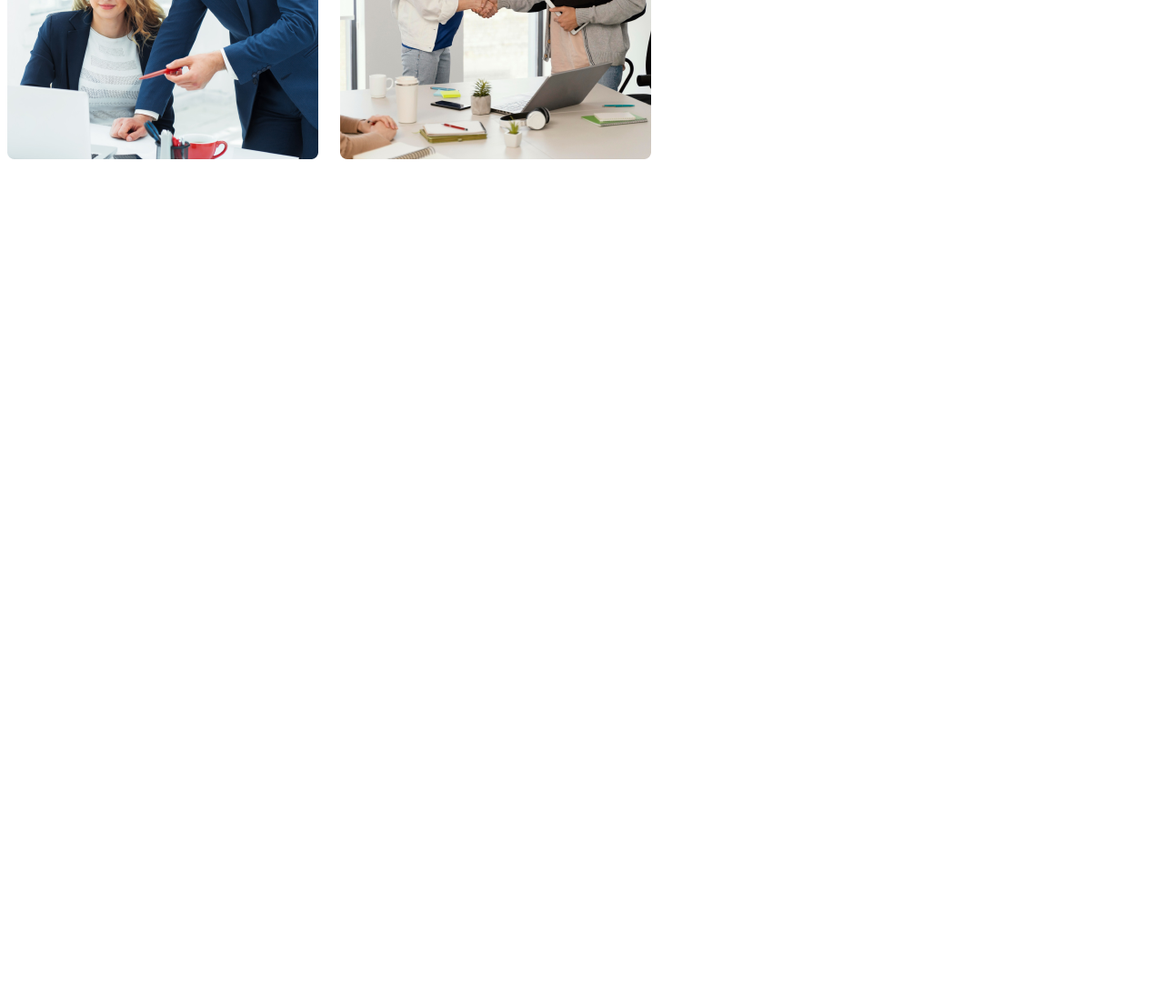
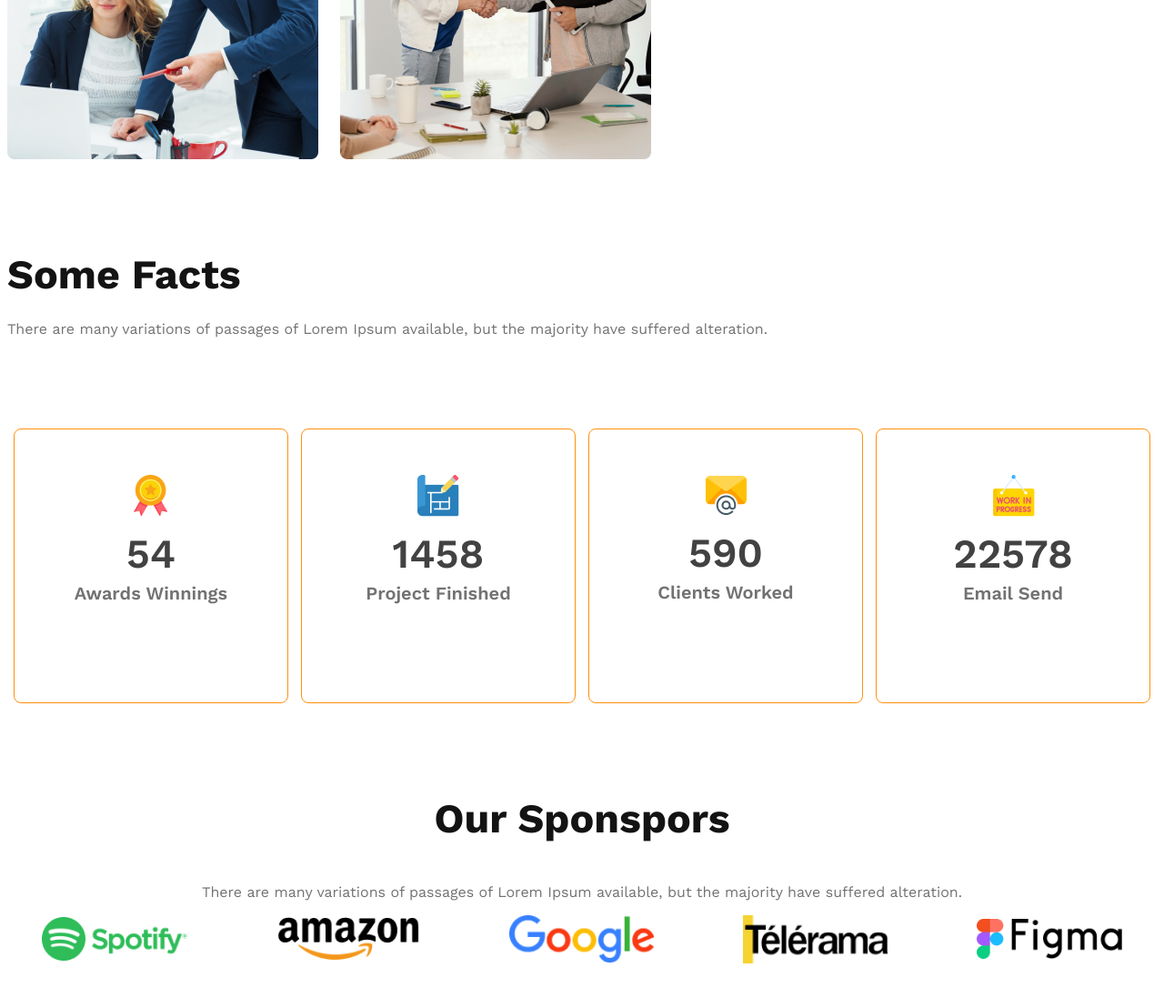
Before and after one commit to Rajib4375/g3-architects-practice, a plain HTML site: page index.html in a window 1280 px wide. Shown: the part 1614-2711 px from the top of the page at 91% size. Before the commit the page ends 1859 px from the top, so only its background shows below. Drawn offline with nearby package versions, Linux system fonts and the light colour scheme.

Commit message:
added the facts section, sponspors section

```diff
--- a/index.html
+++ b/index.html
@@ -45,6 +45,58 @@
 
             </div>
         </section>
+        <section class="Features-section">
+
+
+
+
+        </section>
+        <section class="facts-section">
+            <h3 class="facts-title">Some Facts</h3>
+            <p class="facts-details">There are many variations of passages of Lorem Ipsum available, but the majority have suffered alteration.</p>
+            <div class="facts-card">
+               <div class="card">
+                <img src="image/ribon.png" alt="">
+                <h2 class="card-stats">54</h2>
+                <p class="card-title">Awards Winnings</p>
+               </div>
+               <div class="card">
+                <img src="image/projects.png" alt="">
+                <h2 class="card-stats">1458</h2>
+                <p class="card-title">Project Finished</p>
+               </div>
+               <div class="card">
+                <img src="image/email.png" alt="">
+                <h2 class="card-stats">590</h2>
+                <p class="card-title">Clients Worked</p>
+               </div>
+               <div class="card">
+                <img src="image/customers.png" alt="">
+                <h2 class="card-stats">22578</h2>
+                <p class="card-title">Email Send</p>
+               </div>
+
+            </div>
+
+        </section>
+        <section class="sponspors-section">
+            <h3 class="sponspors-title">Our Sponspors</h3>
+            <p class="sponspors-details">There are many variations of passages of Lorem Ipsum available, but the majority have suffered alteration.</p>
+
+            <div class="sponspors-img">
+                <img src="image/spotify.png" alt="">
+                <img src="image/amazon.png" alt="">
+                <img src="image/google.png" alt="">
+                <img src="image/telerama.png" alt="">
+                <img src="image/figma.png" alt="">
+
+            </div>
+
+
+
+        </section>
+
+
 
     </main>
     <footer>
--- a/style/architects.css
+++ b/style/architects.css
@@ -103,18 +103,89 @@ main{
     color:  #727272;
     margin-top: 24px;
 }
+/* facts style */
+.facts-section {
+    margin-top: 100px;
+}
+.facts-section .facts-title{
+    color:  #131313;
+    font-size: 2.8rem;
+    font-weight: 700;
+    margin-bottom: 5px;
+}
+.facts-section .facts-details {
+    color: #727272;
+    margin-top: 24px;
+    margin-bottom: 100px;
+}
+
+.facts-card {
+    display: flex;
+    justify-content: space-around;
+}
+.facts-card .card {
+    border-radius: 8px;
+    border: 1px solid #FF900E;
+    text-align: center;
+    width: 200px;
+    height: 200px;
+    padding: 50px;
+
+}
+.facts-card .card-stats {
+    color:  #424242;
+    font-size: 2.8rem;
+    font-weight: 600;
+    margin-top: 10px;
+    margin-bottom: 5px;
 
 
+}
+.facts-card .card-title {
+    color:#727272;
+    font-size: 1.25rem;
+    font-weight: 600;
+    margin-top: 5px;
+
+
+}
+/* sponspors style */
+.sponspors-section{
+    text-align: center;
+    margin-top: 100px;
+}
+.sponspors-title {
+    color:  #131313;
+    font-size: 2.8rem;
+    font-weight: 700;
+}
+.sponspors-details {
+    color:  #727272;
+    margin-top: 24px;
+}
+.sponspors-img {
+    display: flex;
+    justify-content: space-around;
+    align-items: center;
+    gap: 20px;
+}
+.sponspors-img img {
+    width: 160px;
+}
 
 /* responsive meadia queries */
 
 /* mobole device */
 @media screen and (max-width: 576px) {
-    header {
+    header,
+    .facts-section
+     {
         padding: 20px;
     }
     nav,
-    .tems
+    .tems,
+    .facts-card,
+    .sponspors-img
      {
         flex-direction: column;
 
@@ -122,6 +193,11 @@ main{
     .tems-img {
         grid-template-columns: 1fr;
     }
+    .facts-card{
+        gap: 10px;
+    }
+
+
 
 }
 /* meidum device */
```
Also changed, not shown: image/amazon.png (added), image/customers.png (added), image/email.png (added), image/figma.png (added), image/google.png (added), image/projects.png (added), image/ribon.png (added), image/spotify.png (added), image/telerama.png (added).
